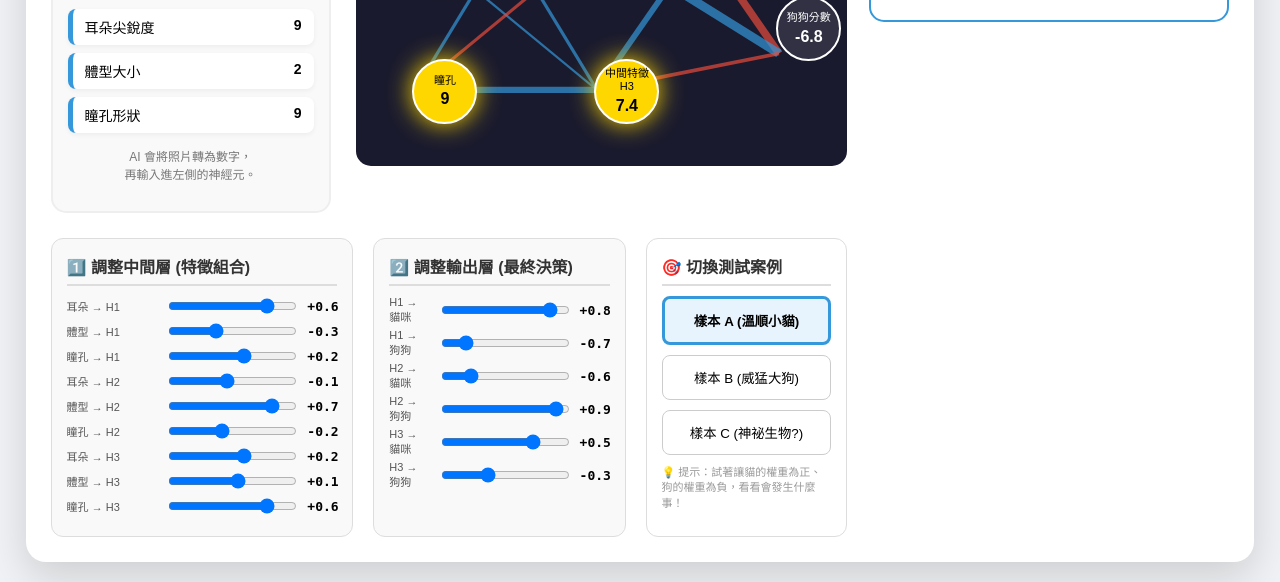
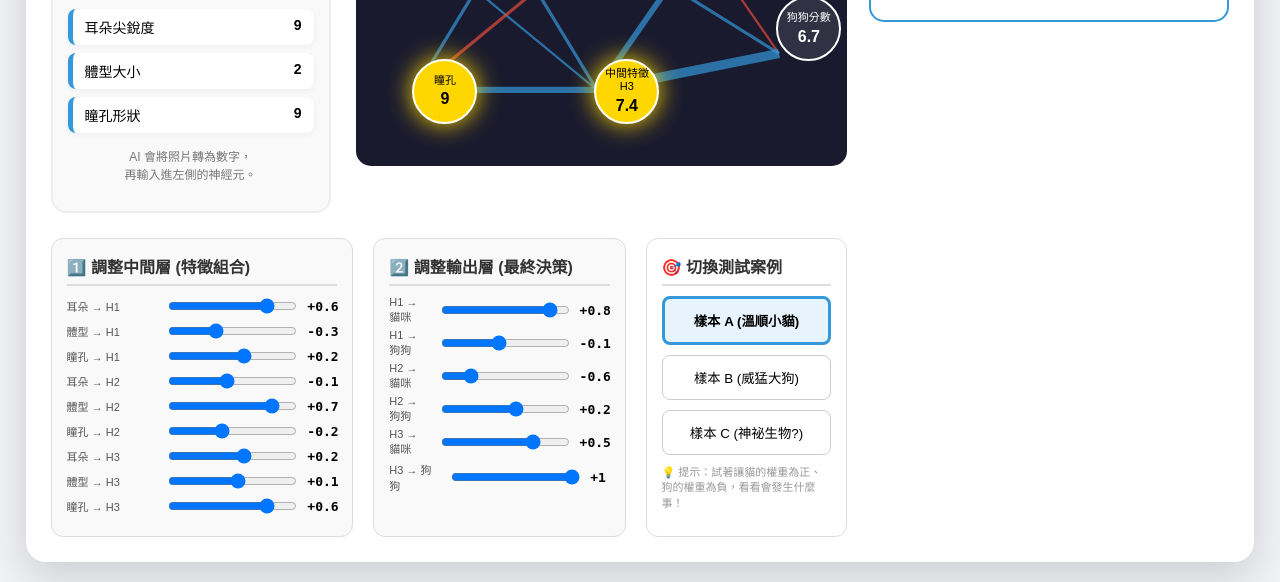
Before and after one commit to eric-yijuin-lin/camp_aiot, a Flask app: page /deep-learning in a window 1280 px wide. Shown: the part 379-961 px from the top of the page. Run offline with Flask 3, Linux system fonts and the light colour scheme.

Commit message:
adjust dee-learning-demo weights

```diff
--- a/templates/deep-learning-demo.html
+++ b/templates/deep-learning-demo.html
@@ -352,9 +352,9 @@
             "耳朵 → H3": 0.2, "體型 → H3": 0.1, "瞳孔 → H3": 0.6
           },
           weights2: {
-            "H1 → 貓咪": 0.8, "H1 → 狗狗": -0.7,
-            "H2 → 貓咪": -0.6, "H2 → 狗狗": 0.9,
-            "H3 → 貓咪": 0.5, "H3 → 狗狗": -0.3
+            "H1 → 貓咪": 0.8, "H1 → 狗狗": -0.1,
+            "H2 → 貓咪": -0.6, "H2 → 狗狗": 0.2,
+            "H3 → 貓咪": 0.5, "H3 → 狗狗": 1.0
           }
         };
       },
```
